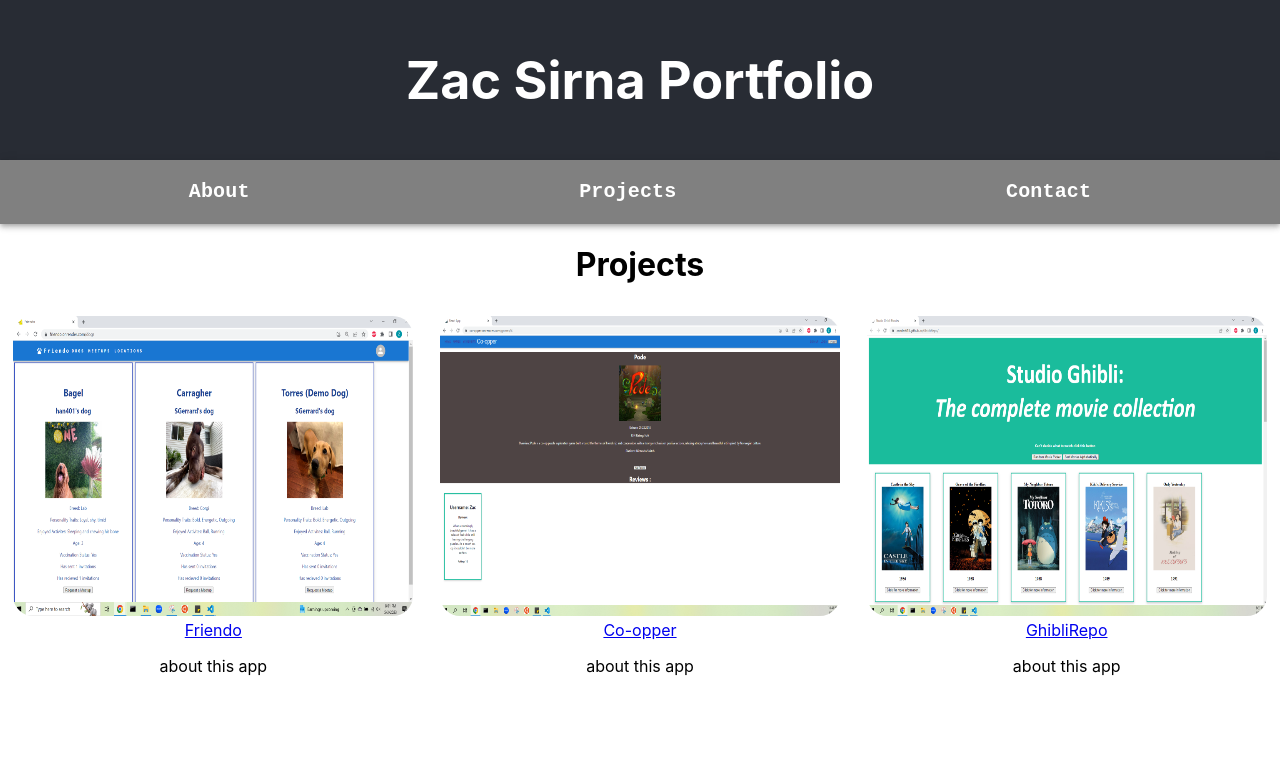
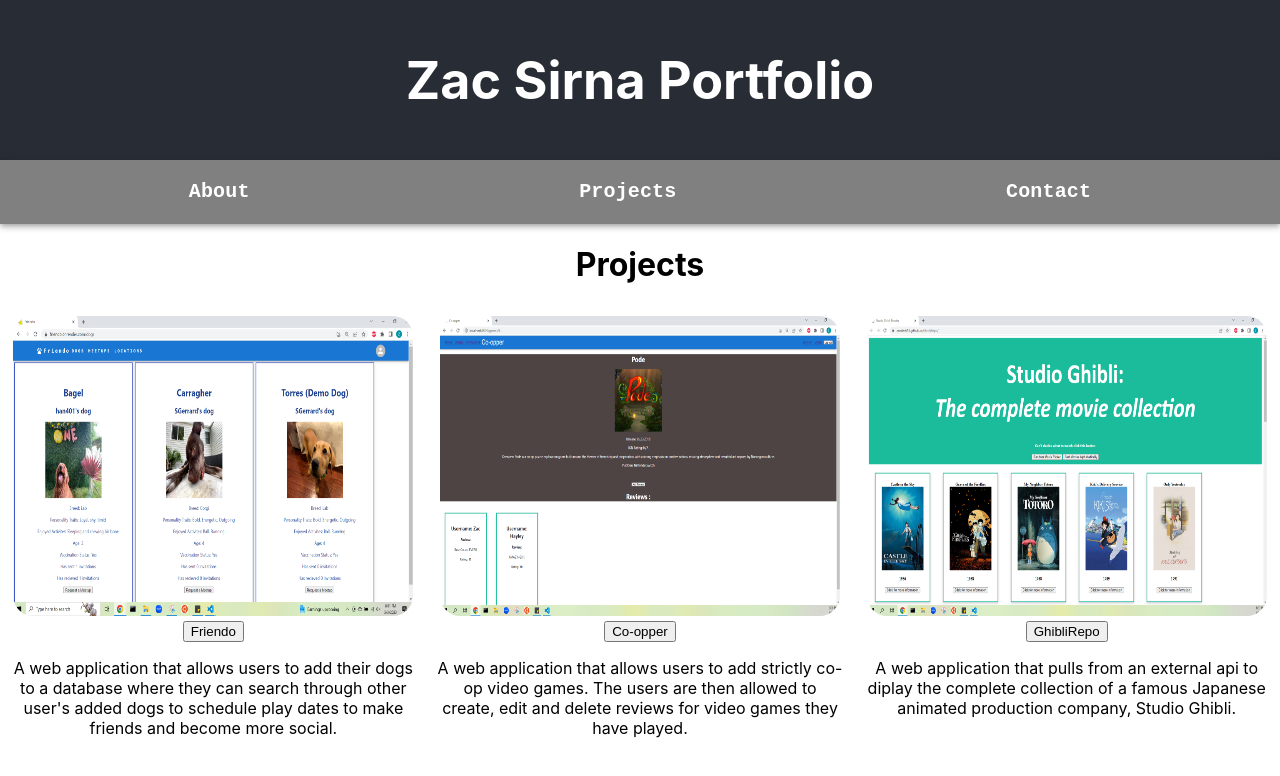
Before and after one commit to Zander618/MyPortfolio, a React (Create React App) app: page /projects in a window 1280 px wide. Shown: the top 776 px of the page. Built offline with nearby package versions, Linux system fonts and the light colour scheme.

Commit message:
added descriptions from projects

```diff
--- a/public/index.html
+++ b/public/index.html
@@ -2,7 +2,7 @@
 <html lang="en">
   <head>
     <meta charset="utf-8" />
-    <link rel="icon" href="%PUBLIC_URL%/favicon.ico" />
+    <link rel="icon" href="ZAC.png" />
     <meta name="viewport" content="width=device-width, initial-scale=1" />
     <meta name="theme-color" content="#000000" />
     <meta
@@ -24,7 +24,7 @@
       work correctly both with client-side routing and a non-root public URL.
       Learn how to configure a non-root public URL by running `npm run build`.
     -->
-    <title>React App</title>
+    <title>Zac Sirna</title>
   </head>
   <body>
     <noscript>You need to enable JavaScript to run this app.</noscript>
--- a/src/About.js
+++ b/src/About.js
@@ -40,7 +40,7 @@
             target="_blank"
             rel="noreferrer"
           >
-            LinkedIn
+            <button>LinkedIn</button>
           </a>{" "}
         </div>
         <br />
@@ -57,7 +57,7 @@
             target="_blank"
             rel="noreferrer"
           >
-            Dev Blog
+            <button>Dev Blog</button>
           </a>{" "}
         </div>
         <br />
@@ -74,7 +74,7 @@
             target="_blank"
             rel="noreferrer"
           >
-            GitHub
+            <button>GitHub</button>
           </a>{" "}
         </div>
       </div>
--- a/src/Projects.js
+++ b/src/Projects.js
@@ -18,16 +18,19 @@
           target="_blank"
           rel="noreferrer"
         >
-          Friendo
+          <button>Friendo</button>
         </a>{" "}
-        <p>about this app</p>
+        <p>A web application that allows users to add their dogs
+          to a database where they can search through other user's added dogs
+          to schedule play dates to make friends and become more social.
+        </p>
         </div>
         <br />
         <br />
         <div class="side">
         <img
             className="App-picture"
-            src="Co-opper.png"
+            src="BetterCo-opper.png"
             alt="Co-opper App"
           />
           <br />
@@ -36,9 +39,12 @@
           target="_blank"
           rel="noreferrer"
         >
-          Co-opper
+          <button>Co-opper</button>
         </a>{" "}
-        <p>about this app</p>
+        <p>A web application that allows users to add strictly co-op video
+          games. The users are then allowed to create, edit and delete reviews for
+          video games they have played.
+        </p>
         </div>
         <br />
         <br />
@@ -54,9 +60,11 @@
           target="_blank"
           rel="noreferrer"
         >
-          GhibliRepo
+          <button>GhibliRepo</button>
         </a>{" "}
-        <p>about this app</p>
+        <p>A web application that pulls from an external api to diplay the complete collection
+          of a famous Japanese animated production company, Studio Ghibli.
+        </p>
         </div>
         </div>
       </div>
```
Also changed, not shown: public/BetterCo-opper.png (added), public/ZAC.png (added), public/manifest.json.
